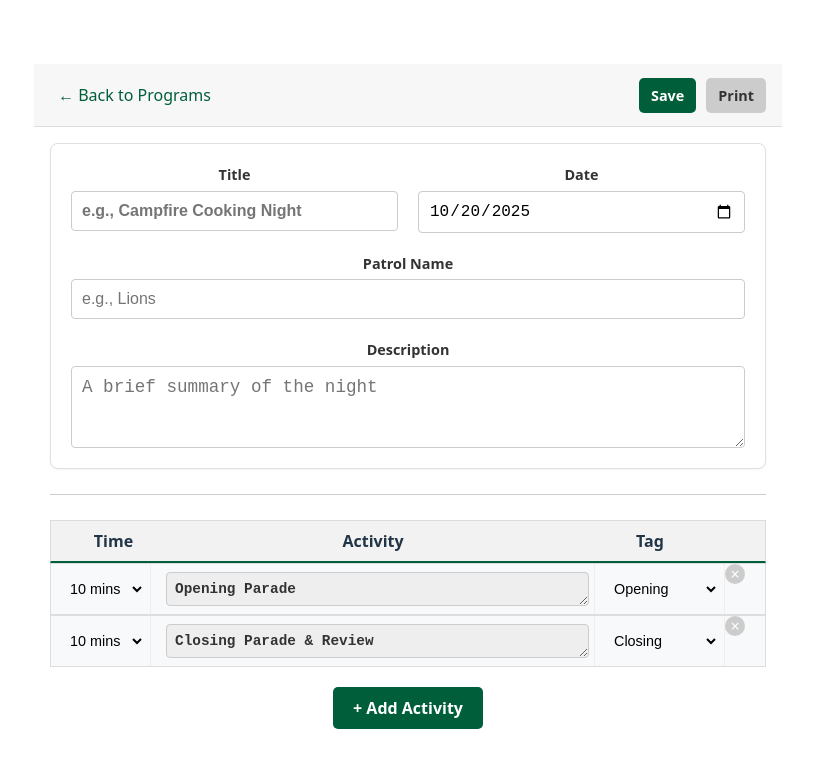
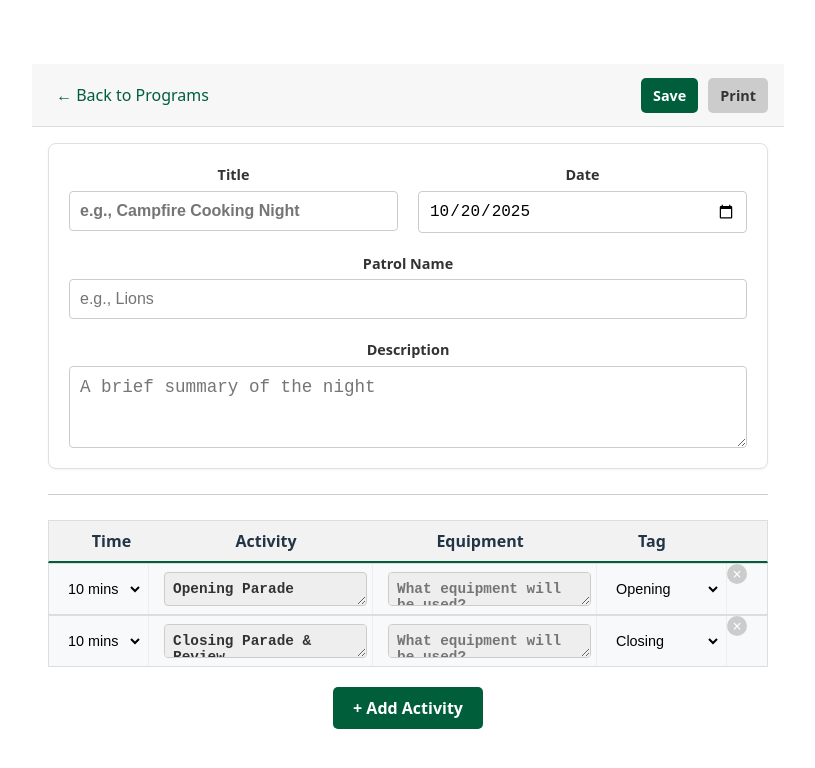
Before and after one commit to KirillTsyganov/scouts_program_planning_app, a Vue app: page /program/1 in a window 1280 px wide. Shown: the top 768 px of the page, without its empty margins (232-1047 px from the left). Built offline with nearby package versions, Linux system fonts and the light colour scheme.

Commit message:
added equipment column, and updated css

```diff
--- a/src/components/ActivitiesList.vue
+++ b/src/components/ActivitiesList.vue
@@ -3,6 +3,7 @@
     <div class="activity-list-header">
       <div class="time-col">Time</div>
       <div class="activity-col">Activity</div>
+      <div class="activity-col">Equipment</div>
       <div class="tag-col">Tag</div>
       <div class="actions-col"></div>
     </div>
@@ -42,6 +43,7 @@ const createNewActivity = () => ({
   id: Date.now() + Math.random(),
   duration: '',
   details: '',
+  equipment: '',
   tag: 'main',
   challengeAreas: {
     Community: false,
@@ -100,7 +102,7 @@ const updateActivity = (index, updatedActivity) => {
 @media (min-width: 768px) {
   .activity-list-header {
     display: grid;
-    grid-template-columns: 100px 1fr 120px 40px;
+    grid-template-columns: 100px 1fr 1fr 120px 40px;
     gap: 10px;
     padding: 8px 5px;
   }
--- a/src/components/ActivityFramework.vue
+++ b/src/components/ActivityFramework.vue
@@ -36,6 +36,20 @@
           :readonly="isFixedRow"
           rows="1"
           @input="updateActivity('details', $event.target.value)"
+        ></textarea>
+      </div>
+
+      <div class="activity-col">
+        <label :for="`equipment-${activity.id}`" class="mobile-label"
+          >Equipment</label
+        >
+        <textarea
+          :id="`equipment-${activity.id}`"
+          :value="activity.equipment"
+          placeholder="What equipment will be used?"
+          :readonly="isFixedRow"
+          rows="1"
+          @input="updateActivity('equipment', $event.target.value)"
         ></textarea>
       </div>
 
@@ -264,7 +278,7 @@ const updateChallengeArea = (key, value) => {
   }
   .main-content-grid {
     display: grid;
-    grid-template-columns: 100px 1fr 120px; /* This can be simplified if tag-col is not needed on all rows */
+    grid-template-columns: 100px 1fr 1fr 120px;
     width: calc(100% - 40px); /* Leave space for remove button */
   }
   .time-col,
--- a/src/components/ProgramEditor.vue
+++ b/src/components/ProgramEditor.vue
@@ -39,6 +39,7 @@ const createNewProgramData = () => ({
       id: 'opening',
       duration: '10 mins',
       details: 'Opening Parade',
+      equipment: '',
       tag: 'opening',
       challengeAreas: {
         Community: false,
@@ -51,6 +52,7 @@ const createNewProgramData = () => ({
       id: 'closing',
       duration: '10 mins',
       details: 'Closing Parade & Review',
+      equipment: '',
       tag: 'closing',
       challengeAreas: {
         Community: false,
@@ -154,14 +156,24 @@ const printProgram = () => {
   doc.text(descriptionLines, 14, 54);
 
   // Prepare data for the activities table
-  const tableColumn = ['Duration', 'Activity Details', 'Challenge Areas'];
+  const tableColumn = [
+    'Duration',
+    'Activity Details',
+    'Equipment',
+    'Challenge Areas',
+  ];
   const tableRows = program.activities.map((activity) => {
     const selectedChallenges = Object.entries(activity.challengeAreas)
       .filter(([, isActive]) => isActive)
       .map(([area]) => area)
       .join(', ');
 
-    return [activity.duration, activity.details, selectedChallenges || '-'];
+    return [
+      activity.duration,
+      activity.details,
+      activity.equipment,
+      selectedChallenges || '-',
+    ];
   });
 
   // Add table using jspdf-autotable
@@ -233,7 +245,7 @@ const printProgram = () => {
 
 .program-editor {
   padding: 16px;
-  max-width: 800px;
+  max-width: 62.5rem; /* 1000px at 16px base font size */
   margin: 0 auto;
 }
 
```
